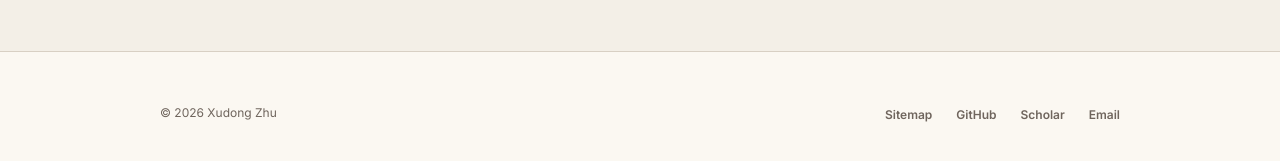
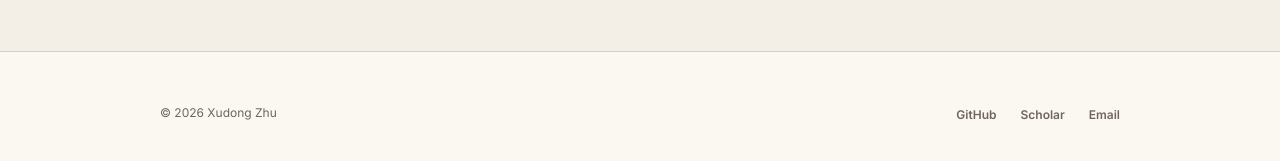
Before and after one commit to xzAscC/xzAscC.github.io, a Jekyll site: the page built from _pages/about.md, in a window 1280 px wide and 900 px high, scrolled down 1747 px. Shown: the part 725-886 px from the top of the window. Built offline with Jekyll 4.4.1, drawn with Linux system fonts in a browser that asks for light colours; a script that is not in the unit is left out.

Commit message:
Simplify footer navigation
Ultraworked with [Sisyphus](https://github.com/code-yeongyu/oh-my-openagent)

Co-authored-by: Sisyphus <clio-agent@sisyphuslabs.ai>

```diff
--- a/_includes/editorial-footer.html
+++ b/_includes/editorial-footer.html
@@ -6,7 +6,6 @@
 
     <nav class="site-footer__nav" aria-label="Footer navigation">
       <ul>
-        <li><a href="{{ base_path }}/sitemap/">Sitemap</a></li>
         <li><a href="https://github.com/{{ site.author.github }}">GitHub</a></li>
         <li><a href="{{ site.author.googlescholar }}">Scholar</a></li>
         <li><a href="mailto:{{ site.author.email }}">Email</a></li>
```
